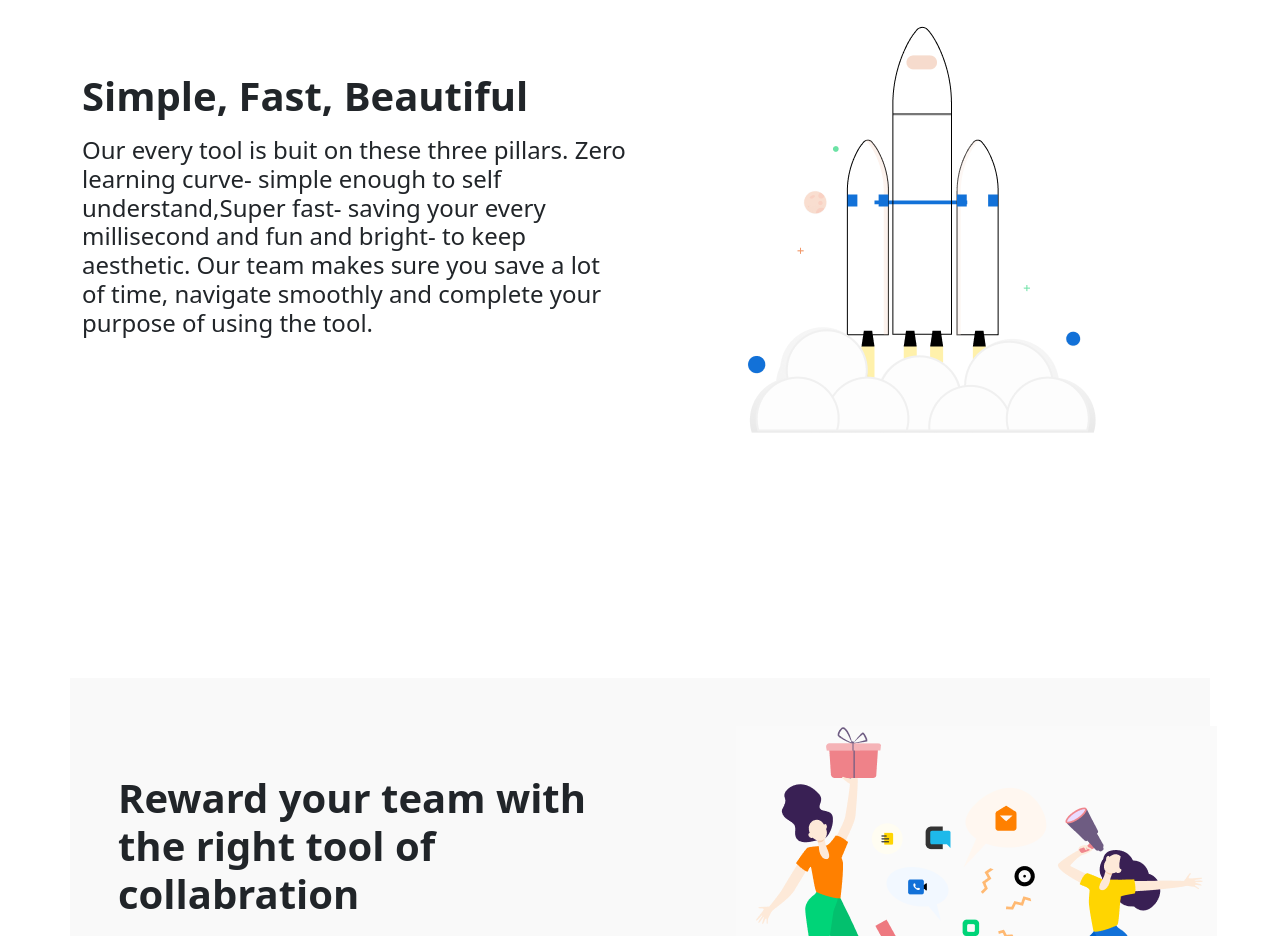
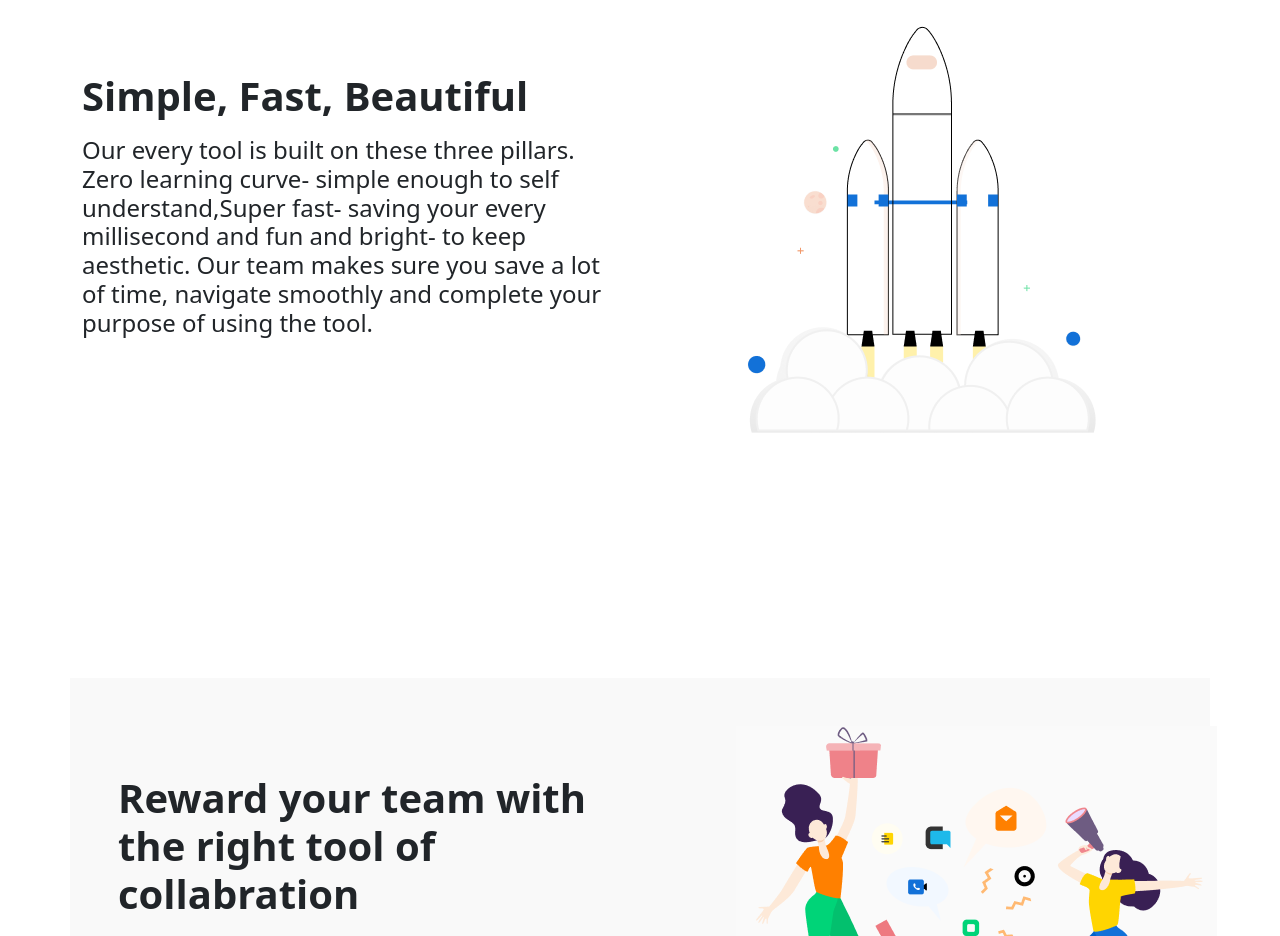
Before and after one commit to nitinvh/Landing-Page, a plain HTML site: page index.html in a window 1280 px wide. Shown: the part 4880-5816 px from the top of the page. Drawn offline with nearby package versions, Linux system fonts and the light colour scheme.

Commit message:
Spelling mistakes correction

```diff
--- a/index.html
+++ b/index.html
@@ -167,7 +167,7 @@
         <div class="row mar">
           <div class="col-lg-6 pt-5">
             <h3 class="fs-1 fw-bold mb-3">Simple, Fast, Beautiful</h3>
-            <h3 class="fs-4 fw-normal">Our every tool is buit on these three pillars. Zero learning curve- simple enough to self understand,Super fast- saving your every millisecond and fun and bright- to keep aesthetic. Our team makes sure you save a lot of time, navigate smoothly and complete your purpose of using the tool.</h3>
+            <h3 class="fs-4 fw-normal">Our every tool is built on these three pillars. Zero learning curve- simple enough to self understand,Super fast- saving your every millisecond and fun and bright- to keep aesthetic. Our team makes sure you save a lot of time, navigate smoothly and complete your purpose of using the tool.</h3>
           </div>
           <div class="col-lg-6 rock">
               <img src="images/img12.png" alt="">
```
